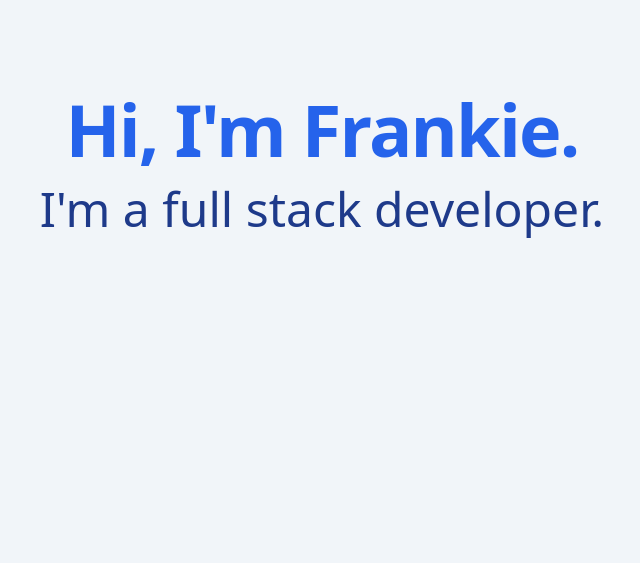
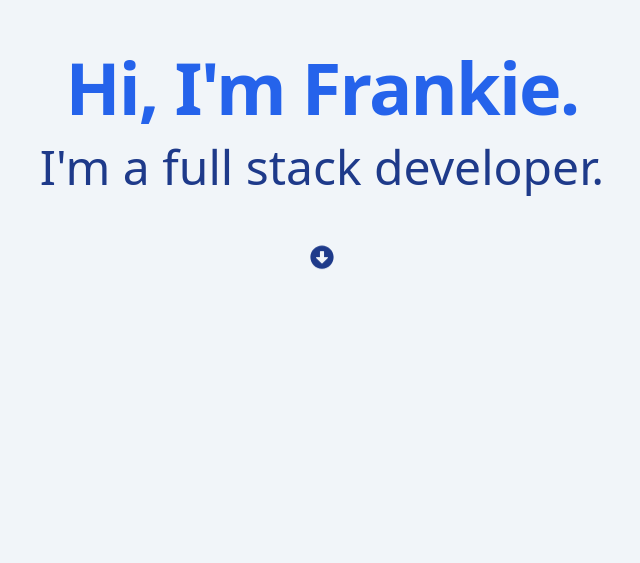
Before and after one commit to flcsn/portfolio-page, a React (Create React App) app: page / in a window 1280 px wide. Shown: the part 237-800 px from the top of the page, without its empty margins (318-958 px from the left). Built offline with nearby package versions, Linux system fonts and the light colour scheme.

Commit message:
added animations to Intro and an arrow to take user to About section

```diff
--- a/src/components/Intro.js
+++ b/src/components/Intro.js
@@ -1,11 +1,28 @@
 import React from 'react'
 
+import { FaArrowAltCircleDown } from 'react-icons/fa'
+
 const Intro = () => {
+  const arrowClick = () => {
+    window.scroll({
+      top: window.innerHeight,
+      left: 0,
+      behavior: 'smooth'
+    })
+  }
+
   return (
     <section className='flex bg-slate-100 min-w-screen h-screen'>
       <div className='flex flex-col m-auto text-center md:gap-5'>
-        <h1 className='text-3xl font-bold tracking-tight text-blue-600 sm:text-5xl md:text-7xl'>Hi, I&apos;m Frankie.</h1>
-        <h2 className='text-xl text-blue-900 sm:text-3xl md:text-5xl'>I&apos;m a full stack developer.</h2>
+        <h1 className='opacity-0 animate-[fadeIn_1s_ease-in-out_0s_forwards] text-3xl font-bold tracking-tight text-blue-600 sm:text-5xl md:text-7xl'>
+          Hi, I&apos;m Frankie.
+        </h1>
+        <h2 className='opacity-0 animate-[fadeIn_1s_ease-in-out_1s_forwards] text-xl text-blue-900 sm:text-3xl md:text-5xl'>
+          I&apos;m a full stack developer.
+        </h2>
+        <button className='opacity-0 animate-[fadeIn_1s_ease-in-out_2s_forwards] mt-10 mx-auto h-6 w-6' onClick={arrowClick}>
+          <FaArrowAltCircleDown id='downArrow' className='h-full w-full animate-bounce fill-blue-900 hover:fill-blue-600' />
+        </button>
       </div>
     </section>
   )
--- a/tailwind.config.js
+++ b/tailwind.config.js
@@ -3,7 +3,24 @@ module.exports = {
     './src/**/*.{js,jsx,ts,tsx}',
   ],
   theme: {
-    extend: {},
+    extend: {
+      animation: {
+        fadeIn: 'fadeIn',
+        fadeOut: 'fadeOut',
+        'bounce-1/2': 'bounce 0.5s linear'
+      },
+
+      keyframes: theme => ({
+        fadeIn: {
+          '0%': { opacity: 0 },
+          '100%': { opacity: 100 }
+        },
+        fadeOut: {
+          '0%': { opacity: 100 },
+          '100%': { opacity: 0 }
+        },
+      })
+    },
   },
   plugins: [],
 }
```
